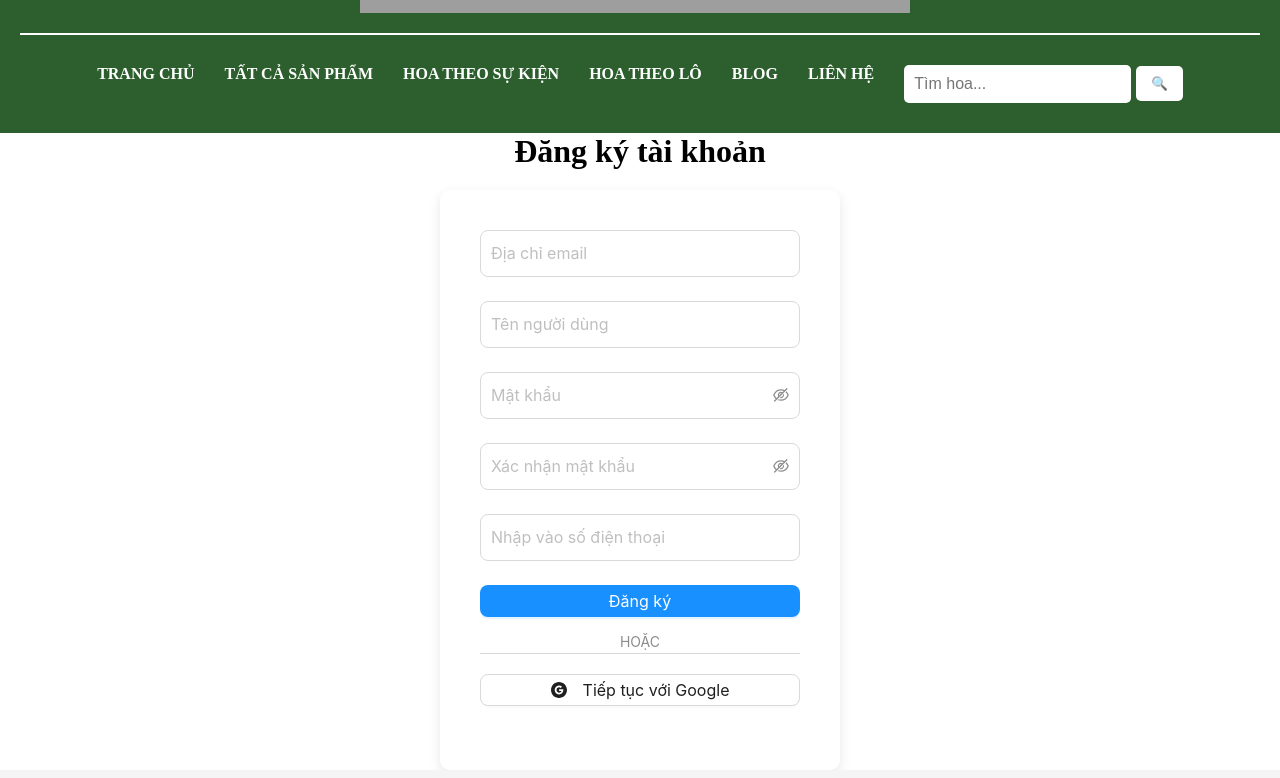
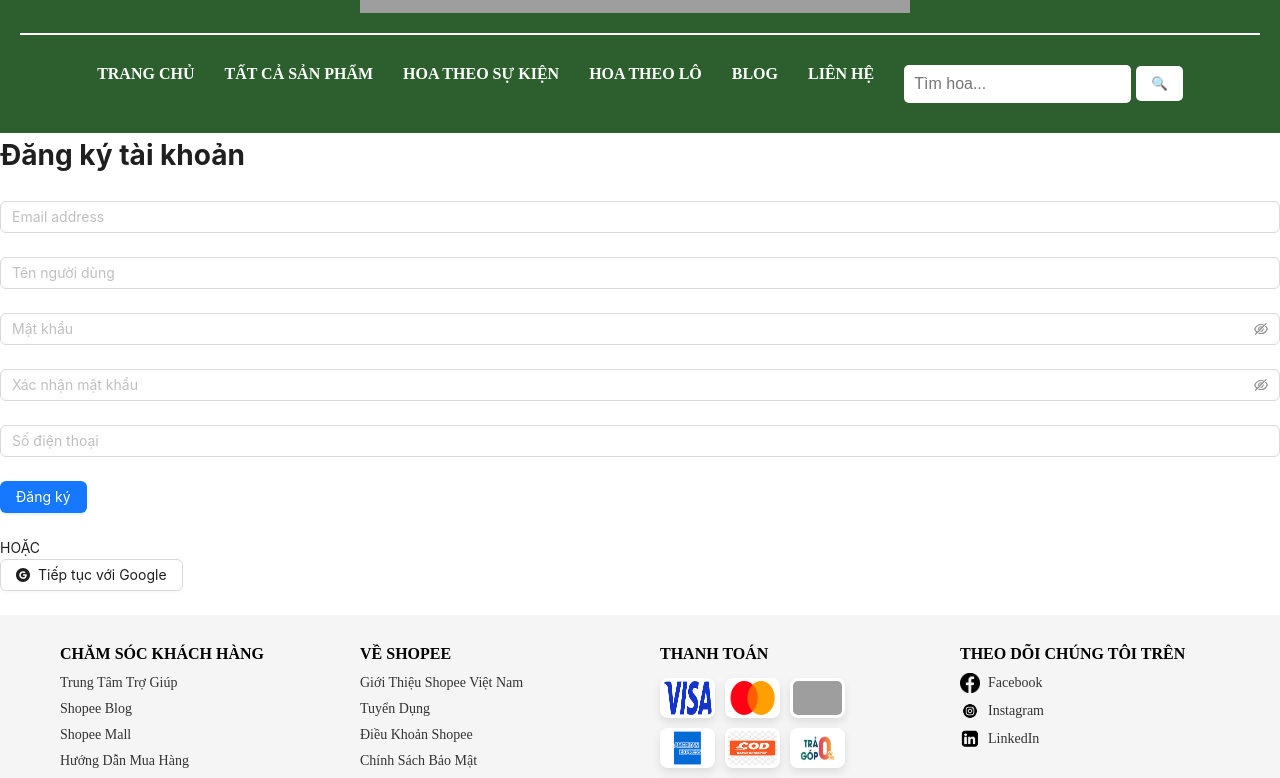
Before and after one commit to Subzerozdev/EventExchangeFlower_FE, a React (Vite) app: page /register in a window 1280 px wide. Shown: the part 420-1198 px from the top of the page. Built offline with nearby package versions, Linux system fonts and the light colour scheme; grey boxes are pictures that could not be loaded.

Commit message:
register,login update catch excetion, matching databases

```diff
--- a/package.json
+++ b/package.json
@@ -15,6 +15,7 @@
     "axios": "^1.7.7",
     "react": "^18.3.1",
     "react-dom": "^18.3.1",
+    "react-fast-marquee": "^1.6.5",
     "react-router-dom": "^6.26.2",
     "sass": "^1.79.2"
   },
--- a/src/pages/login/index.tsx
+++ b/src/pages/login/index.tsx
@@ -1,12 +1,11 @@
 import { GoogleCircleFilled } from "@ant-design/icons";
 import "./Login.scss";
 import { useGoogleLogin } from "@react-oauth/google";
-import { Button, Form, Input, message } from "antd";
+import { Button, Form, Input } from "antd";
 import { useNavigate } from "react-router-dom";
-import { AxiosError } from "axios"; // Import AxiosError
+import { AnyObject } from "antd/es/_util/type";
 import api from "../../config/api";
 import { useUser } from "../../context/UserContext"; // Import useUser
-import { ValidateErrorEntity } from "rc-field-form/lib/interface"; // Import ValidateErrorEntity
 
 interface LoginFormValues {
   email: string;
@@ -17,54 +16,28 @@ function Login() {
   const navigate = useNavigate();
   const { setUser } = useUser(); // Lấy setUser từ context
 
-  // Đăng nhập qua Google
   const login = useGoogleLogin({
     onSuccess: (tokenResponse) => {
       console.log(tokenResponse);
       setUser("Google User"); // Cập nhật tên người dùng (ví dụ từ Google)
-      message.success("Đăng nhập qua Google thành công!");
-      navigate("/Home");
+      navigate("/");
     },
-    onError: () => {
-      message.error("Có lỗi xảy ra khi đăng nhập bằng Google. Vui lòng thử lại!");
-    }
   });
 
-  // Xử lý khi nhấn nút đăng nhập
   const onFinish = async (values: LoginFormValues) => {
     try {
-      const response = await api.post("/user/login", values);
+      await api.post("/user/login", values);
       console.log("Success:", values);
-
-      if (response.data && response.data.success) {
-        setUser(values.email); // Cập nhật tên người dùng sau khi đăng nhập thành công
-        message.success("Đăng nhập thành công!");
-        navigate("/Home");
-      } else {
-        message.error(response.data.message || "Đăng nhập thất bại!");
-      }
-    } catch (error: unknown) {
-      // Xử lý lỗi chi tiết khi gặp lỗi từ phía server hoặc request
-      if (error instanceof AxiosError) {
-        if (error.response && error.response.status === 401) {
-          message.error("Sai tài khoản hoặc mật khẩu!");
-        } else {
-          message.error("Có lỗi xảy ra. Vui lòng thử lại sau.");
-        }
-      } else {
-        message.error("Có lỗi xảy ra ngoài dự kiến.");
-      }
+      setUser(values.email); // Cập nhật tên người dùng sau khi đăng nhập thành công
+      navigate("/");
+    } catch (error) {
+      console.log("Error", error);
+      navigate("/");
     }
   };
 
-  // Xử lý khi form không hợp lệ
-  const onFinishFailed = (errorInfo: ValidateErrorEntity<LoginFormValues>) => {
+  const onFinishFailed = (errorInfo: AnyObject) => {
     console.log("Failed:", errorInfo);
-
-    // Catch exception ở đây
-    if (errorInfo.errorFields && errorInfo.errorFields.length > 0) {
-      message.error("Vui lòng điền đầy đủ thông tin và kiểm tra lại!");
-    }
   };
 
   return (
@@ -84,14 +57,14 @@ function Login() {
 
           <Form.Item
             name="email"
-            rules={[{ required: true, message: "Vui lòng nhập email của bạn!" }]}
+            rules={[{ required: true, message: "Please input your email!" }]}
           >
             <Input placeholder="Email address" className="login-input" />
           </Form.Item>
 
           <Form.Item
             name="password"
-            rules={[{ required: true, message: "Vui lòng nhập mật khẩu của bạn!" }]}
+            rules={[{ required: true, message: "Please input your password!" }]}
           >
             <Input.Password placeholder="Password" className="login-input" />
           </Form.Item>
--- a/src/pages/register/index.tsx
+++ b/src/pages/register/index.tsx
@@ -1,115 +1,192 @@
 import { GoogleCircleFilled } from "@ant-design/icons";
-import { Form, Input, Button } from "antd";
+import { Alert, Button, Form, Input, message } from "antd";
 import { useGoogleLogin } from "@react-oauth/google";
 import { useNavigate } from "react-router-dom";
+import  { AxiosError } from "axios";
+import api from "../../config/api";
+import { useUser } from "../../context/UserContext";
 import { ValidateErrorEntity } from "rc-field-form/lib/interface";
-import { AnyObject } from "antd/es/_util/type";
-import api from "../../config/api"; // API đã config sẵn
+import Marquee from "react-fast-marquee";
+import { useState } from "react";
 
 interface RegisterFormValues {
   email: string;
-  fullName: string;
   password: string;
   confirmPassword: string;
   phone: string;
+  fullName: string;
 }
 
 function Register() {
+  const [alertMessage, setAlertMessage] = useState<string | null>(null); // State để hiển thị thông báo lỗi
   const navigate = useNavigate();
+  const { setUser } = useUser();
 
+  // Đăng ký qua Google
   const loginWithGoogle = useGoogleLogin({
     onSuccess: (tokenResponse) => {
-      console.log("Google login success:", tokenResponse);
-      navigate("/home");
+      console.log(tokenResponse);
+      setUser("Google User");
+      message.success("Đăng ký qua Google thành công!");
+      navigate("/Home");
+    },
+    onError: () => {
+      message.error("Có lỗi xảy ra khi đăng ký bằng Google. Vui lòng thử lại!");
     },
   });
 
+  // Xử lý khi nhấn nút đăng ký
   const onFinish = async (values: RegisterFormValues) => {
     try {
-      const response = await api.post("/user/register", values); // Đổi đường dẫn API phù hợp với backend
-      console.log("Register Success:", response.data);
-      navigate("/login"); // Điều hướng đến trang login sau khi đăng ký thành công
-    } catch (error) {
-      console.error("Register Error", error);
+      const response = await api.post("/user/register", values);
+
+      console.log("API Response:", response); // In response từ API để kiểm tra
+
+      // Kiểm tra xem response có phải là dạng object và có trường 'success'
+      if (response.status==200) {
+        setUser(values.email);
+        message.success("Đăng ký thành công!");
+        navigate("/login");
+      } else {
+        // Thêm chi tiết về phản hồi nếu không có success
+        setAlertMessage(response?.data?.message || "Đăng ký thất bại! Hãy kiểm tra lại thông tin.");
+      }
+    } catch (error: unknown) {
+      if (error instanceof AxiosError) {
+        console.error("API Error Response:", error.response?.data); // Thêm logging lỗi chi tiết
+        if (error.response && error.response.status === 409) {
+          setAlertMessage("Email đã tồn tại, vui lòng sử dụng email khác.");
+        } else {
+          setAlertMessage("Có lỗi xảy ra. Vui lòng thử lại sau.");
+        }
+      } else {
+        setAlertMessage("Có lỗi xảy ra ngoài dự kiến.");
+      }
     }
   };
 
-  const onFinishFailed = (errorInfo: ValidateErrorEntity<AnyObject>) => {
-    console.log("Form failed:", errorInfo);
+
+
+  // Hiển thị lỗi nhập liệu không hợp lệ
+  const onFinishFailed = (errorInfo: ValidateErrorEntity<RegisterFormValues>) => {
+    console.log("Failed:", errorInfo);
+    setAlertMessage("Vui lòng điền đầy đủ thông tin và kiểm tra lại!");
   };
 
   return (
     <div className="register">
+      {/* Hiển thị thông báo lỗi nếu có */}
+      {alertMessage && (
+        <Alert
+          banner
+          message={
+            <Marquee pauseOnHover gradient={false}>
+              {alertMessage}
+            </Marquee>
+          }
+          type="error"
+          showIcon
+          closable
+          style={{ marginBottom: "20px" }}
+        />
+      )}
+
       <div className="register_form">
-        <h1 style={{ textAlign: "center", marginBottom: "20px" }}>
-          Đăng ký tài khoản
-        </h1>
         <Form
           name="register"
-          style={{
-            maxWidth: 400,
-            margin: "auto",
-            padding: "40px",
-            borderRadius: "10px",
-            backgroundColor: "#fff",
-            boxShadow: "0 4px 12px rgba(0, 0, 0, 0.1)",
-          }}
           initialValues={{ remember: true }}
           onFinish={onFinish}
           onFinishFailed={onFinishFailed}
           autoComplete="off"
         >
+          <Form.Item>
+            <h1>Đăng ký tài khoản</h1>
+          </Form.Item>
+
+          {/* Email */}
           <Form.Item
             name="email"
-            rules={[{ required: true, message: "Vui lòng nhập email của bạn!" }]}
+            rules={[
+              { required: true, message: "Vui lòng nhập email của bạn!" },
+              { type: "email", message: "Email không hợp lệ!" },
+            ]}
+            hasFeedback
           >
-            <Input placeholder="Địa chỉ email" style={{ padding: "10px", borderRadius: "8px", fontSize: "16px" }} />
+            <Input placeholder="Email address" className="register-input" />
           </Form.Item>
 
+          {/* Tên người dùng */}
           <Form.Item
             name="fullName"
-            rules={[{ required: true, message: "Vui lòng nhập tên người dùng!" }]}
+            rules={[
+              { required: true, message: "Vui lòng nhập tên người dùng!" },
+              {
+                pattern: /^[a-zA-ZÀÁÂÃÈÉÊÌÍÒÓÔÕÙÚĂĐĨŨƠàáâãèéêìíòóôõùúăđĩũơƯĂẠẢẤẦẨẪẬẮẰẲẴẶẸẺẼỀỀỂưăạảấầẩẫậắằẳẵặẹẻẽềềểỄỆỈỊỌỎỐỒỔỖỘỚỜỞỠỢỤỦỨỪễệỉịọỏốồổỗộớờởỡợụủứừỬỮỰỲỴÝỶỸửữựỳỵỷỹ\s]+$/,
+                message: "Tên không được chứa số hoặc ký tự đặc biệt!",
+              },
+            ]}
+            hasFeedback
           >
-            <Input placeholder="Tên người dùng" style={{ padding: "10px", borderRadius: "8px", fontSize: "16px" }} />
+            <Input placeholder="Tên người dùng" className="register-input" />
           </Form.Item>
 
+          {/* Mật khẩu */}
           <Form.Item
             name="password"
-            rules={[{ required: true, message: "Vui lòng nhập mật khẩu!" }]}
+            rules={[
+              { required: true, message: "Vui lòng nhập mật khẩu của bạn!" },
+              { min: 8, message: "Mật khẩu phải dài hơn 8 ký tự!" },
+            ]}
+            hasFeedback
           >
-            <Input.Password placeholder="Mật khẩu" style={{ padding: "10px", borderRadius: "8px", fontSize: "16px" }} />
+            <Input.Password placeholder="Mật khẩu" className="register-input" />
           </Form.Item>
 
+          {/* Xác nhận mật khẩu */}
           <Form.Item
             name="confirmPassword"
-            rules={[{ required: true, message: "Vui lòng xác nhận mật khẩu!" }]}
+            dependencies={["password"]}
+            hasFeedback
+            rules={[
+              { required: true, message: "Vui lòng xác nhận mật khẩu của bạn!" },
+              ({ getFieldValue }) => ({
+                validator(_, value) {
+                  if (!value || getFieldValue("password") === value) {
+                    return Promise.resolve();
+                  }
+                  return Promise.reject(new Error("Mật khẩu không khớp!"));
+                },
+              }),
+            ]}
           >
-            <Input.Password placeholder="Xác nhận mật khẩu" style={{ padding: "10px", borderRadius: "8px", fontSize: "16px" }} />
+            <Input.Password placeholder="Xác nhận mật khẩu" className="register-input" />
           </Form.Item>
 
+          {/* Số điện thoại */}
           <Form.Item
             name="phone"
-            rules={[{ required: true, message: "Vui lòng nhập số điện thoại của bạn!" }]}
+            rules={[
+              { required: true, message: "Vui lòng nhập số điện thoại!" },
+              { pattern: /^(0|\+84)[3-9][0-9]{8}$/, message: "Số điện thoại không đúng định dạng!" },
+            ]}
+            hasFeedback
           >
-            <Input placeholder="Nhập vào số điện thoại" style={{ padding: "10px", borderRadius: "8px", fontSize: "16px" }} />
+            <Input placeholder="Số điện thoại" className="register-input" />
           </Form.Item>
 
-          <Form.Item style={{ textAlign: "center", marginTop: "20px" }}>
-            <Button type="primary" htmlType="submit" style={{ width: "100%", padding: "10px", backgroundColor: "#1890ff", border: "none", borderRadius: "8px", fontSize: "16px" }}>
+          <Form.Item>
+            <Button type="primary" htmlType="submit" className="register-button">
               Đăng ký
             </Button>
           </Form.Item>
 
-          <div style={{ textAlign: "center", margin: "20px 0", color: "#8c8c8c" }}>
-            <span style={{ position: "relative", top: "-10px", background: "#fff", padding: "0 10px" }}>
-              HOẶC
-            </span>
-            <div style={{ borderTop: "1px solid #d9d9d9", marginTop: "-10px" }}></div>
+          <div className="divider">
+            <span>HOẶC</span>
           </div>
 
-          <Form.Item style={{ textAlign: "center" }}>
-            <Button onClick={() => loginWithGoogle()} style={{ width: "100%", padding: "10px", border: "1px solid #d9d9d9", borderRadius: "8px", fontSize: "16px" }}>
-              <GoogleCircleFilled style={{ marginRight: "8px" }} /> Tiếp tục với Google
+          <Form.Item>
+            <Button onClick={() => loginWithGoogle()} className="google-button">
+              <GoogleCircleFilled /> Tiếp tục với Google
             </Button>
           </Form.Item>
         </Form>
```
Also changed, not shown: 1 other file (tests, documents, lock files or other folders).
